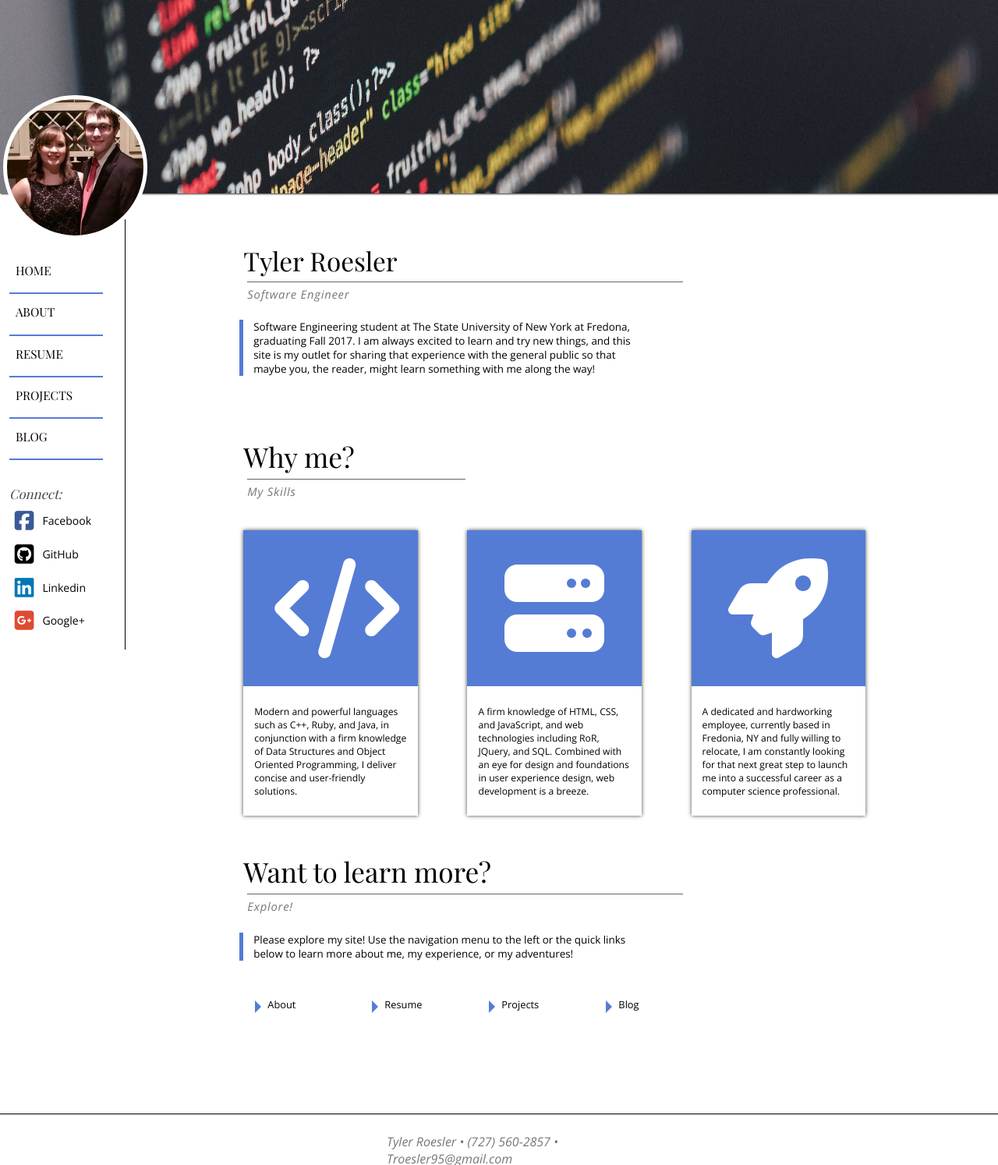
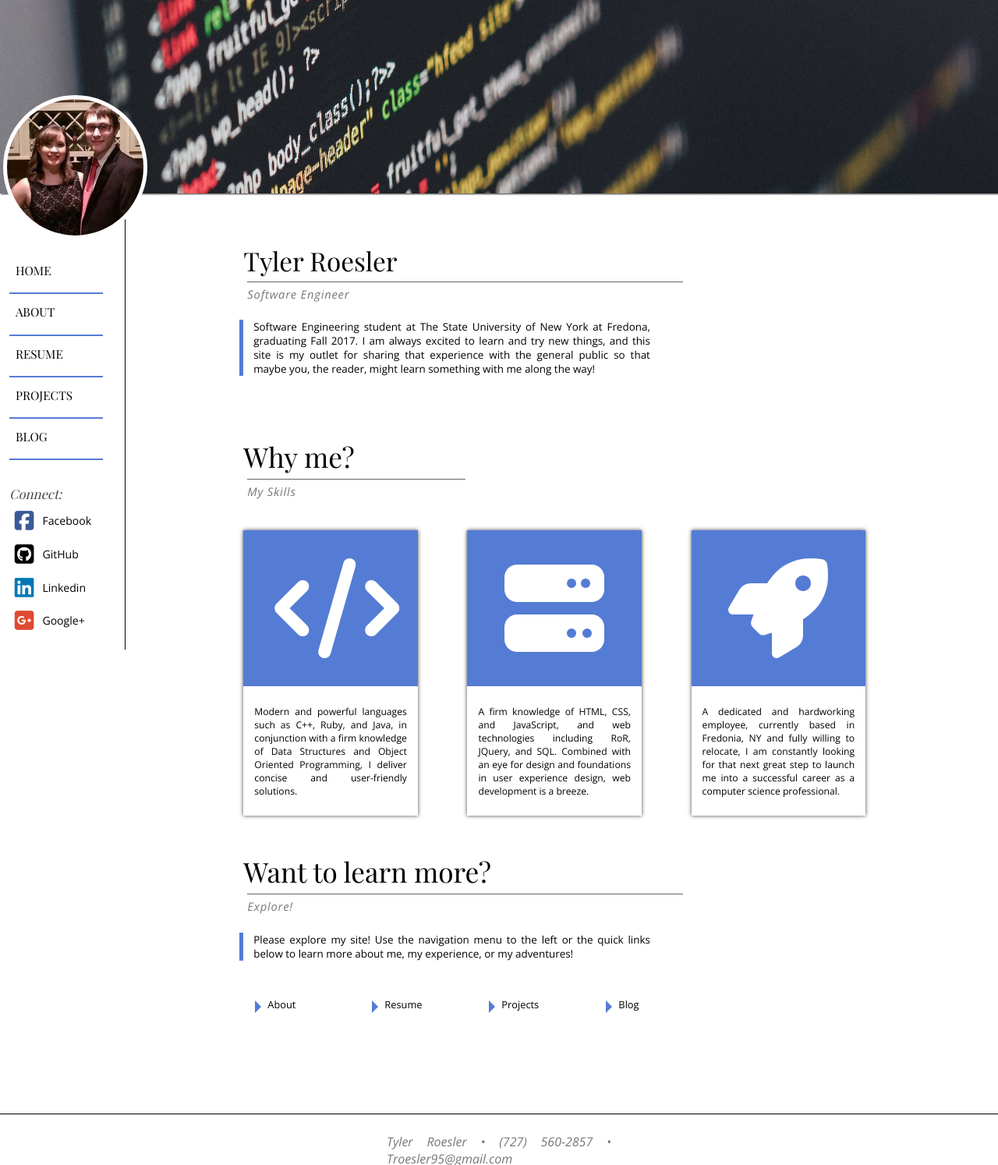
Before and after one commit to Troesler95/Troesler95.github.io, a Jekyll site: the page built from index.html, in a window 1280 px wide. Shown: the whole page at 78% size. Built offline with Jekyll 4.4.1, drawn with Linux system fonts in a browser that asks for light colours; nearby versions of some CDN libraries; some web fonts are replaced.

Commit message:
Update index.css

```diff
--- a/css/index.css
+++ b/css/index.css
@@ -21,6 +21,8 @@ a {
     text-decoration: none;
     color: inherit;
 }
+
+p { text-align: justify; }
 /***************************************
 ****************************************
     STYLES FOR INDEX.HTML
```
